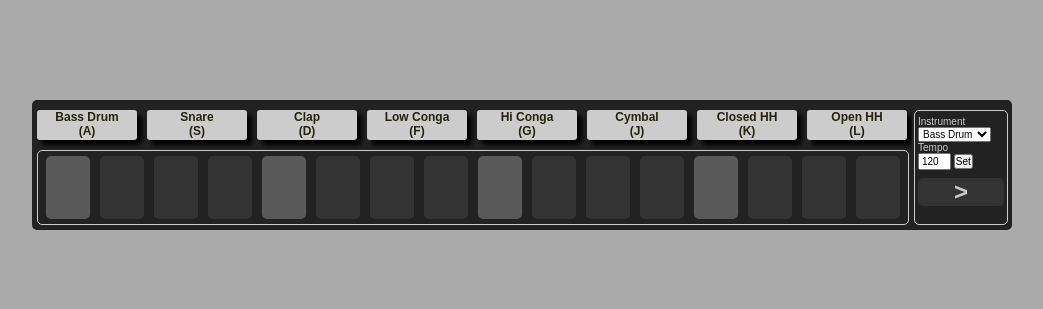
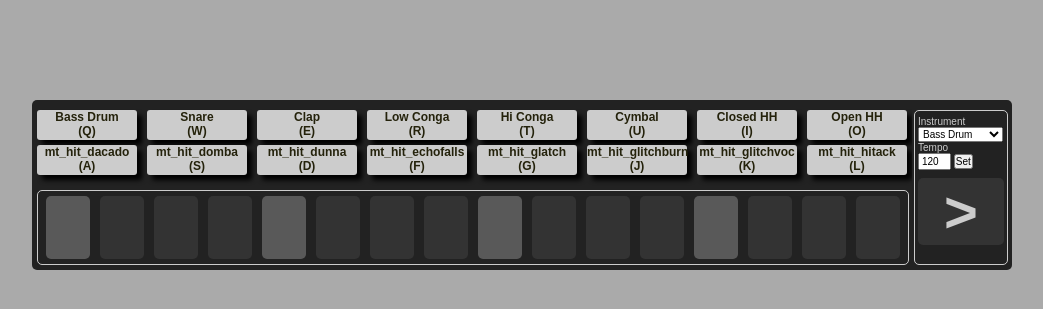
Before and after one commit to jarey/beat-slappr, a PHP site: page / in a window 1280 px wide. Shown: the top 309 px of the page, without its empty margins (118-1161 px from the left). Run offline with PHP 8.4, Linux system fonts and the light colour scheme.

Commit message:
Added more audio channels.

```diff
--- a/includes/scripts/index.js
+++ b/includes/scripts/index.js
@@ -6,7 +6,7 @@ var divStepArr = [];
 var sequenceArr = [];
 
 var playerState = 'paused';
-var instrumentChannels = 8;
+var instrumentChannels = 16;
 var currentStep = 1;
 var totalSteps = 16;
 var tempo = 120;
@@ -23,7 +23,16 @@ window.onload = function() {
         new AudioChannel({src: "samples/808-hiconga.ogg"}),
         new AudioChannel({src: "samples/808-cymbal.ogg"}),
         new AudioChannel({src: "samples/808-closedhh.ogg"}),
-        new AudioChannel({src: "samples/808-openhh.ogg"})
+        new AudioChannel({src: "samples/808-openhh.ogg"}),
+
+        new AudioChannel({src: "samples/mt_hit_dacado.ogg"}),
+        new AudioChannel({src: "samples/mt_hit_domba.ogg"}),
+        new AudioChannel({src: "samples/mt_hit_dunna.ogg"}),
+        new AudioChannel({src: "samples/mt_hit_echofalls.ogg"}),
+        new AudioChannel({src: "samples/mt_hit_glatch.ogg"}),
+        new AudioChannel({src: "samples/mt_hit_glitchburn.ogg"}),
+        new AudioChannel({src: "samples/mt_hit_glitchvoc.ogg"}),
+        new AudioChannel({src: "samples/mt_hit_hitack.ogg"})
     ];
 
     window.onkeydown = keyDownHandler;
@@ -75,28 +84,52 @@ function keyDownHandler(e) {
             togglePlay();
             break;
         case 65:
+            playInstrument(8);
+            break;
+        case 68:
+            playInstrument(10);
+            break;
+        case 70:
+            playInstrument(11);
+            break;
+        case 71:
+            playInstrument(12);
+            break;
+        case 74:
+            playInstrument(13);
+            break;
+        case 75:
+            playInstrument(14);
+            break;
+        case 76:
+            playInstrument(15);
+            break;
+        case 83:
+            playInstrument(9);
+            break;
+        case 81:
             playInstrument(0);
             break;
-        case 68:
+        case 87:
+            playInstrument(1);
+            break;
+        case 69:
             playInstrument(2);
             break;
-        case 70:
+        case 82:
             playInstrument(3);
             break;
-        case 71:
+        case 84:
             playInstrument(4);
             break;
-        case 74:
+        case 85:
             playInstrument(5);
             break;
-        case 75:
+        case 73:
             playInstrument(6);
             break;
-        case 76:
+        case 79:
             playInstrument(7);
-            break;
-        case 83:
-            playInstrument(1);
             break;
     }
 }
--- a/includes/style/style.css
+++ b/includes/style/style.css
@@ -6,7 +6,7 @@ body {
 #divWrapper {
     margin: 100px auto 0 auto;
     width: 980px;
-    height: 130px;
+    height: 170px;
     background-color: #222;
     overflow: hidden;
     -moz-border-radius: 5px;
@@ -28,7 +28,7 @@ body {
 #divInstrument div {
     float: left;
     padding-top: 0px;
-    margin: 0 5px;
+    margin: 0 5px 5px 5px;
     width: 100px;
     height: 30px;
     border: 1px;
@@ -99,7 +99,7 @@ body {
     color: #ccc;
     font-size: 10px;
     width: 86px;
-    height: 103px;
+    height: 143px;
     padding: 5px 3px;
     -moz-border-radius: 5px;
     -webkit-border-radius: 5px;
@@ -107,6 +107,7 @@ body {
 
 #cmbInstrument {
     font-size: 10px;
+    width: 85px;
 }
 
 
@@ -121,7 +122,7 @@ body {
 }
 
 #divPlayPause {
-    font-size: 24px;
+    font-size: 58px;
     font-weight: bold;
     margin-top: 8px;
     text-align: center;
--- a/index.html
+++ b/index.html
@@ -10,14 +10,23 @@
         <div id="divWrapper">
             <div id="divLeftCol">
                 <div id="divInstrument">
-                    <div>Bass Drum<br />(A)</div>
-                    <div>Snare<br />(S)</div>
-                    <div>Clap<br />(D)</div>
-                    <div>Low Conga<br />(F)</div>
-                    <div>Hi Conga<br />(G)</div>
-                    <div>Cymbal<br />(J)</div>
-                    <div>Closed HH<br />(K)</div>
-                    <div>Open HH<br />(L)</div>
+                    <div>Bass Drum<br />(Q)</div>
+                    <div>Snare<br />(W)</div>
+                    <div>Clap<br />(E)</div>
+                    <div>Low Conga<br />(R)</div>
+                    <div>Hi Conga<br />(T)</div>
+                    <div>Cymbal<br />(U)</div>
+                    <div>Closed HH<br />(I)</div>
+                    <div>Open HH<br />(O)</div>
+
+                    <div>mt_hit_dacado<br />(A)</div>
+                    <div>mt_hit_domba<br />(S)</div>
+                    <div>mt_hit_dunna<br />(D)</div>
+                    <div>mt_hit_echofalls<br />(F)</div>
+                    <div>mt_hit_glatch<br />(G)</div>
+                    <div>mt_hit_glitchburn<br />(J)</div>
+                    <div>mt_hit_glitchvoc<br />(K)</div>
+                    <div>mt_hit_hitack<br />(L)</div>
                 </div>
                 <div id="divSequencer">
                     <div id="divStepWrapper">
@@ -51,6 +60,14 @@
                     <option value="5">Cymbal</option>
                     <option value="6">Closed HH</option>
                     <option value="7">Open HH</option>
+                    <option value="8">mt_hit_dacado</option>
+                    <option value="9">mt_hit_domba</option>
+                    <option value="10">mt_hit_dunna</option>
+                    <option value="11">mt_hit_echofalls</option>
+                    <option value="12">mt_hit_glatch</option>
+                    <option value="13">mt_hit_glitchburn</option>
+                    <option value="14">mt_hit_glitchvoc</option>
+                    <option value="15">mt_hit_hitack</option>
                 </select>
                 Tempo
                 <div id="divTempo">
```
Also changed, not shown: 8 other files.
